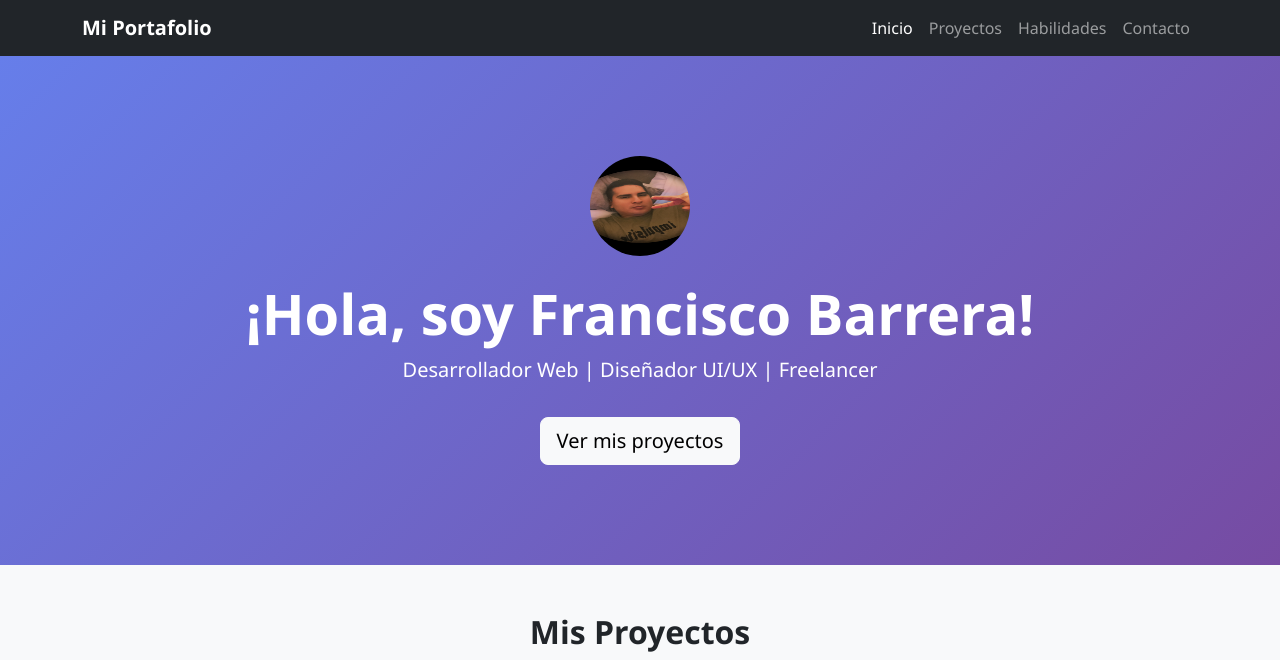
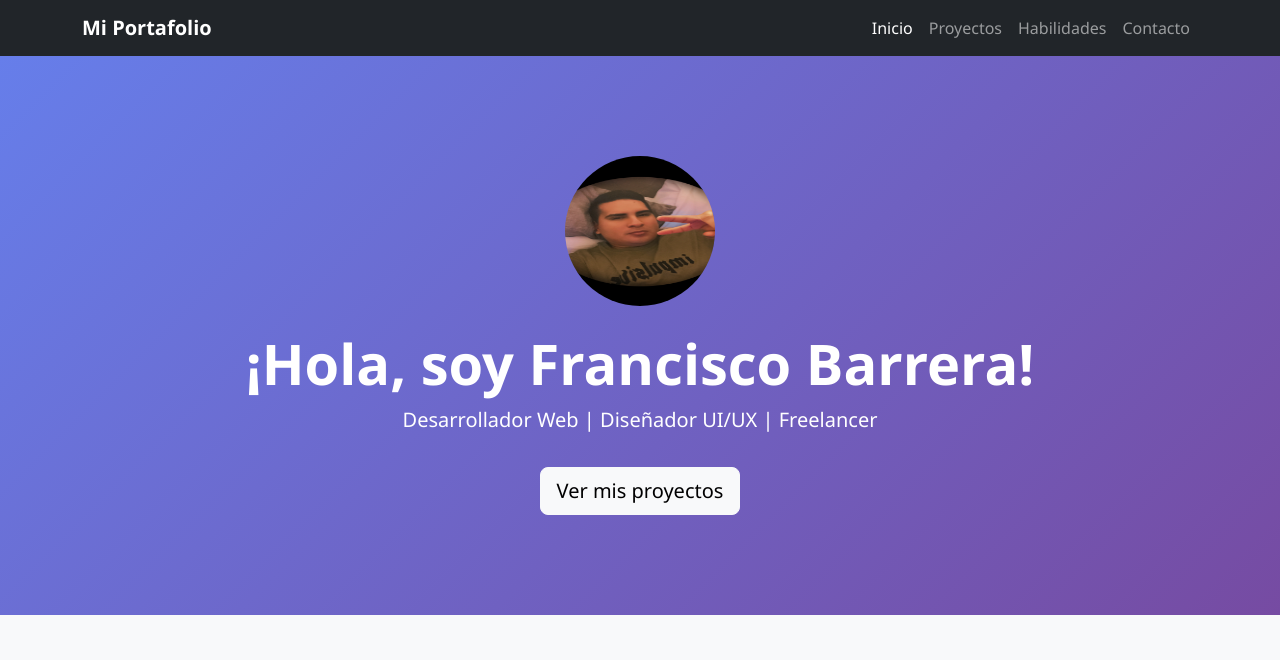
Before and after one commit to FranBa982/FranBa982.github.io, a plain HTML site: page index.html in a window 1280 px wide. Shown: the top 660 px of the page. Drawn offline with nearby package versions, Linux system fonts and the light colour scheme.

Commit message:
Update index.html

```diff
--- a/index.html
+++ b/index.html
@@ -66,7 +66,7 @@
     <!-- Hero Section -->
     <section id="inicio" class="hero text-center">
         <div class="container">
-            <img src="src/images/perfil.JPG" width="100px" height="100px" class="rounded-circle mb-4"  alt="Foto de perfil">
+            <img src="src/images/perfil.JPG" width="150px" height="150px" class="rounded-circle mb-4"  alt="Foto de perfil">
             <h1 class="display-4 fw-bold">¡Hola, soy Francisco Barrera!</h1>
             <p class="lead">Desarrollador Web | Diseñador UI/UX | Freelancer</p>
             <a href="#proyectos" class="btn btn-light btn-lg mt-3">Ver mis proyectos</a>
```
